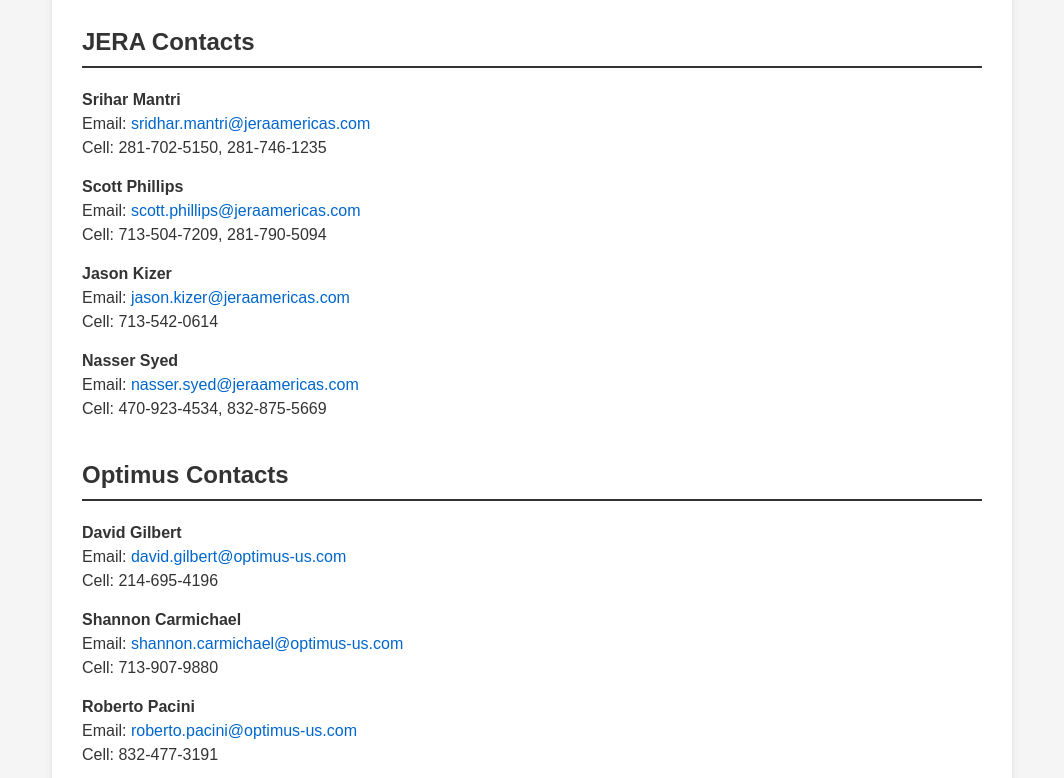
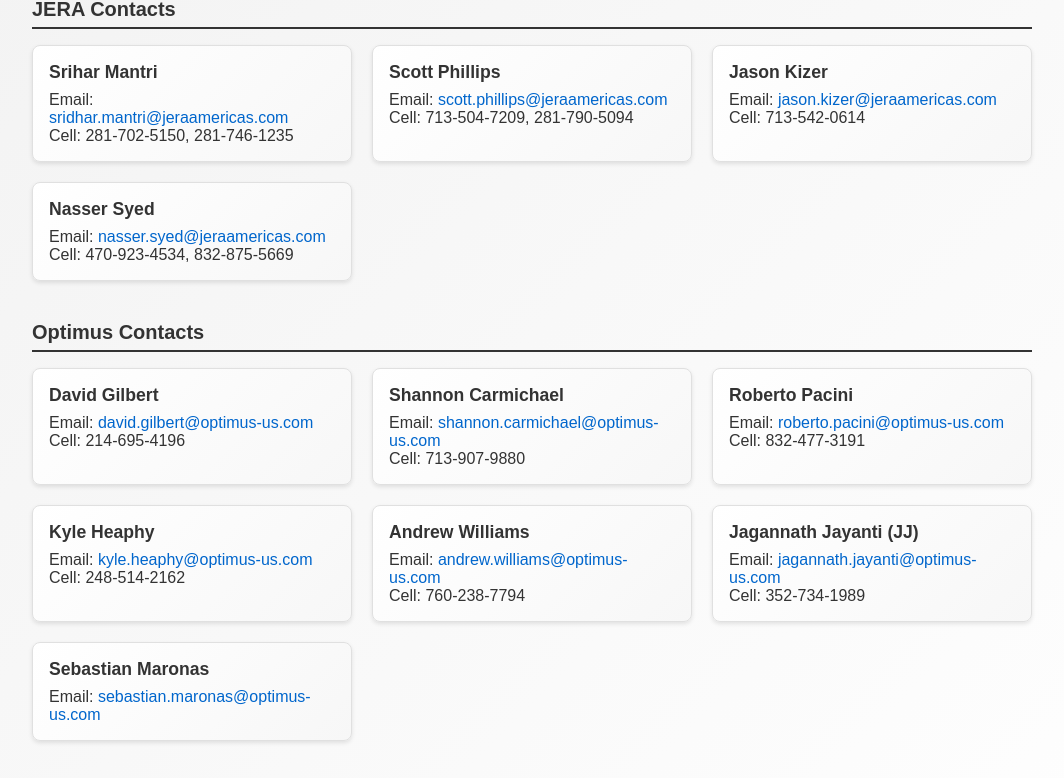
Before and after one commit to kyleheaphy/qr_codes, a plain HTML site: page index.html in a window 1280 px wide. Shown: the part 120-898 px from the top of the page, without its empty margins (108-1172 px from the left). Drawn offline with Linux system fonts and the light colour scheme.

Commit message:
Update index.html

```diff
--- a/index.html
+++ b/index.html
@@ -1,53 +1,122 @@
 <!DOCTYPE html>
 <html lang="en">
 <head>
-  <meta charset="UTF-8">
+<meta charset="UTF-8" />
 <title>Contact List</title>
 <style>
+
+    /* Body: light gradient background */
+
     body {
+
+      margin: 0;
+
       font-family: Arial, sans-serif;
-      background: #f5f5f5;
+
+      background: linear-gradient(135deg, #f2f2f2, #ffffff);
+
       color: #333;
+
+    }
+
+    /* Container to center content and add spacing */
+
+    .container {
+
+      max-width: 1000px;
+
+      margin: 0 auto;
+
+      padding: 20px;
+
+    }
+
+    /* Page Title */
+
+    h1 {
+
+      text-align: center;
+
+      margin-bottom: 40px;
+
+    }
+
+    section {
+
+      margin-bottom: 40px;
+
+    }
+
+    section h2 {
+
+      margin-bottom: 1rem;
+
+      border-bottom: 2px solid #333;
+
+      padding-bottom: 6px;
+
+      font-size: 1.25rem;
+
+    }
+
+    /* Layout for cards: two columns, responsive */
+
+    ul {
+
+      list-style: none;
+
+      padding: 0;
+
+      display: grid;
+
+      grid-template-columns: repeat(auto-fit, minmax(300px, 1fr));
+
+      gap: 20px;
+
       margin: 0;
-      padding: 20px;
+
     }
-    .container {
-      max-width: 900px;
-      margin: auto;
-      background: #fff;
-      padding: 30px;
+
+    /* Each contact card */
+
+    .contact {
+
+      background: linear-gradient(135deg, #ffffff, #f7f7f7);
+
+      border: 1px solid #e0e0e0;
+
       border-radius: 8px;
-      box-shadow: 0 2px 6px rgba(0,0,0,0.1);
+
+      box-shadow: 0 2px 4px rgba(0, 0, 0, 0.1);
+
+      padding: 16px;
+
     }
-    h1 {
-      text-align: center;
-      margin-bottom: 40px;
+
+    .contact .name {
+
+      display: block;
+
+      font-weight: bold;
+
+      margin-bottom: 8px;
+
+      font-size: 1.1rem;
+
     }
-    section {
-      margin-bottom: 40px;
+
+    .contact a {
+
+      color: #0066cc;
+
+      text-decoration: none;
+
     }
-    section h2 {
-      border-bottom: 2px solid #333;
-      padding-bottom: 10px;
-      margin-bottom: 20px;
-    }
-    ul {
-      list-style: none;
-      padding: 0;
-    }
-    .contact {
-      margin-bottom: 15px;
-      line-height: 1.5;
-    }
-    .contact .name {
-      font-weight: bold;
-    }
-    .contact a {
-      color: #0066cc;
-      text-decoration: none;
-    }
+
     .contact a:hover {
+
       text-decoration: underline;
+
     }
 </style>
 </head>
@@ -60,23 +129,31 @@
 <h2>JERA Contacts</h2>
 <ul>
 <li class="contact">
-          <span class="name">Srihar Mantri</span><br>
+<span class="name">Srihar Mantri</span>
+
           Email: <a href="mailto:sridhar.mantri@jeraamericas.com">sridhar.mantri@jeraamericas.com</a><br>
+
           Cell: 281-702-5150, 281-746-1235
 </li>
 <li class="contact">
-          <span class="name">Scott Phillips</span><br>
+<span class="name">Scott Phillips</span>
+
           Email: <a href="mailto:scott.phillips@jeraamericas.com">scott.phillips@jeraamericas.com</a><br>
+
           Cell: 713-504-7209, 281-790-5094
 </li>
 <li class="contact">
-          <span class="name">Jason Kizer</span><br>
+<span class="name">Jason Kizer</span>
+
           Email: <a href="mailto:jason.kizer@jeraamericas.com">jason.kizer@jeraamericas.com</a><br>
+
           Cell: 713-542-0614
 </li>
 <li class="contact">
-          <span class="name">Nasser Syed</span><br>
+<span class="name">Nasser Syed</span>
+
           Email: <a href="mailto:nasser.syed@jeraamericas.com">nasser.syed@jeraamericas.com</a><br>
+
           Cell: 470-923-4534, 832-875-5669
 </li>
 </ul>
@@ -87,37 +164,50 @@
 <h2>Optimus Contacts</h2>
 <ul>
 <li class="contact">
-          <span class="name">David Gilbert</span><br>
+<span class="name">David Gilbert</span>
+
           Email: <a href="mailto:david.gilbert@optimus-us.com">david.gilbert@optimus-us.com</a><br>
+
           Cell: 214-695-4196
 </li>
 <li class="contact">
-          <span class="name">Shannon Carmichael</span><br>
+<span class="name">Shannon Carmichael</span>
+
           Email: <a href="mailto:shannon.carmichael@optimus-us.com">shannon.carmichael@optimus-us.com</a><br>
+
           Cell: 713-907-9880
 </li>
 <li class="contact">
-          <span class="name">Roberto Pacini</span><br>
+<span class="name">Roberto Pacini</span>
+
           Email: <a href="mailto:roberto.pacini@optimus-us.com">roberto.pacini@optimus-us.com</a><br>
+
           Cell: 832-477-3191
 </li>
 <li class="contact">
-          <span class="name">Kyle Heaphy</span><br>
+<span class="name">Kyle Heaphy</span>
+
           Email: <a href="mailto:kyle.heaphy@optimus-us.com">kyle.heaphy@optimus-us.com</a><br>
+
           Cell: 248-514-2162
 </li>
 <li class="contact">
-          <span class="name">Andrew Williams</span><br>
+<span class="name">Andrew Williams</span>
+
           Email: <a href="mailto:andrew.williams@optimus-us.com">andrew.williams@optimus-us.com</a><br>
+
           Cell: 760-238-7794
 </li>
 <li class="contact">
-          <span class="name">Jagannath Jayanti (JJ)</span><br>
+<span class="name">Jagannath Jayanti (JJ)</span>
+
           Email: <a href="mailto:jagannath.jayanti@optimus-us.com">jagannath.jayanti@optimus-us.com</a><br>
+
           Cell: 352-734-1989
 </li>
 <li class="contact">
-          <span class="name">Sebastian Maronas</span><br>
+<span class="name">Sebastian Maronas</span>
+
           Email: <a href="mailto:sebastian.maronas@optimus-us.com">sebastian.maronas@optimus-us.com</a>
 </li>
 </ul>
@@ -128,15 +218,18 @@
 <h2>NGHub Contacts</h2>
 <ul>
 <li class="contact">
-          <span class="name">NGH Helpdesk</span><br>
+<span class="name">NGH Helpdesk</span>
+
           Email: <a href="mailto:EDIProd@Enercross.com">EDIProd@Enercross.com</a>
 </li>
 <li class="contact">
-          <span class="name">Vishal Kumar</span><br>
+<span class="name">Vishal Kumar</span>
+
           Business Contact: <a href="mailto:vishal.kumar@Enercross.com">vishal.kumar@Enercross.com</a>
 </li>
 <li class="contact">
-          <span class="name">Swastick Chatterjee</span><br>
+<span class="name">Swastick Chatterjee</span>
+
           Tech Contact: <a href="mailto:swastick.chatterjee@Enercross.com">swastick.chatterjee@Enercross.com</a>
 </li>
 </ul>
```
Lines whose indentation alone changed are shown as unchanged.
